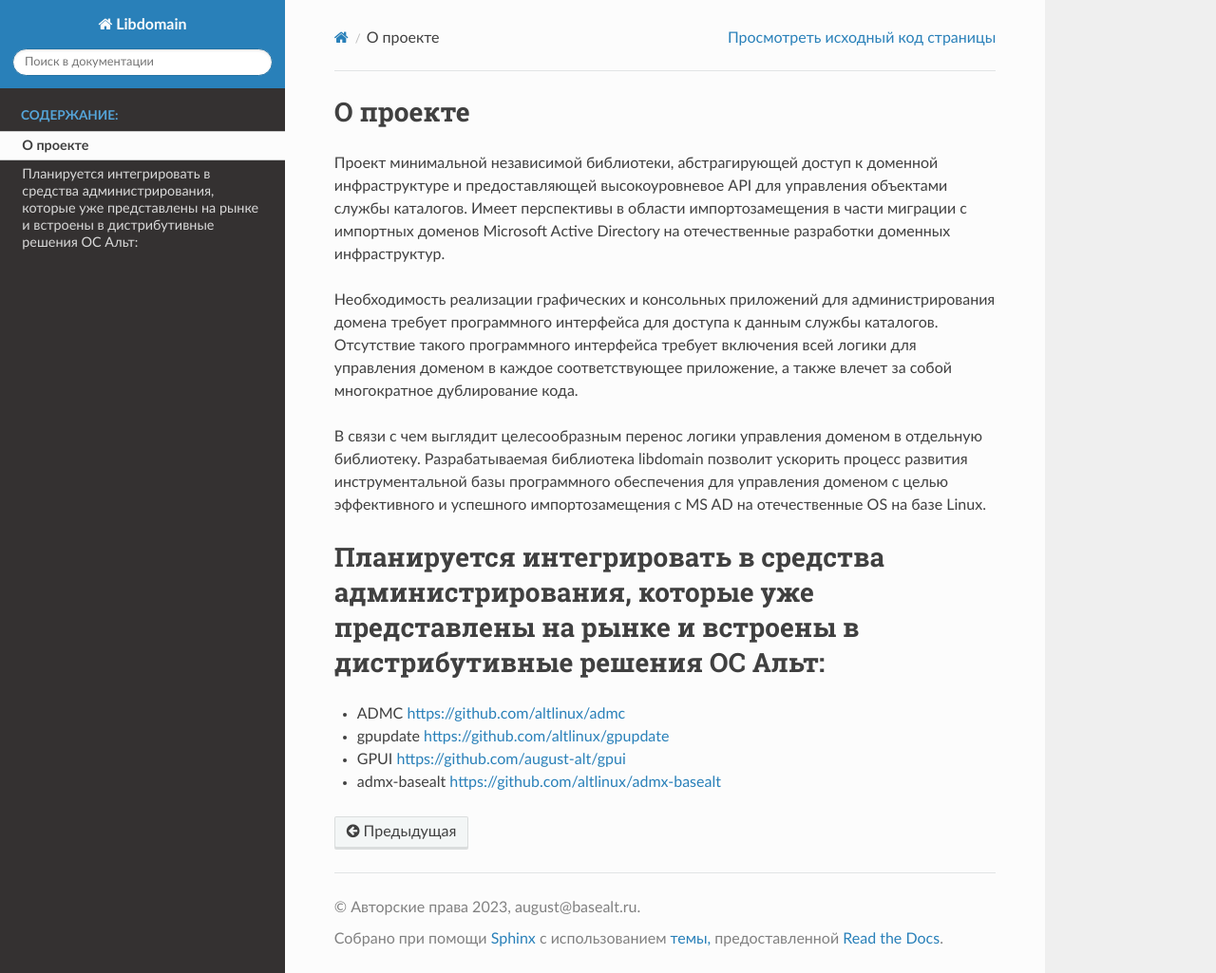
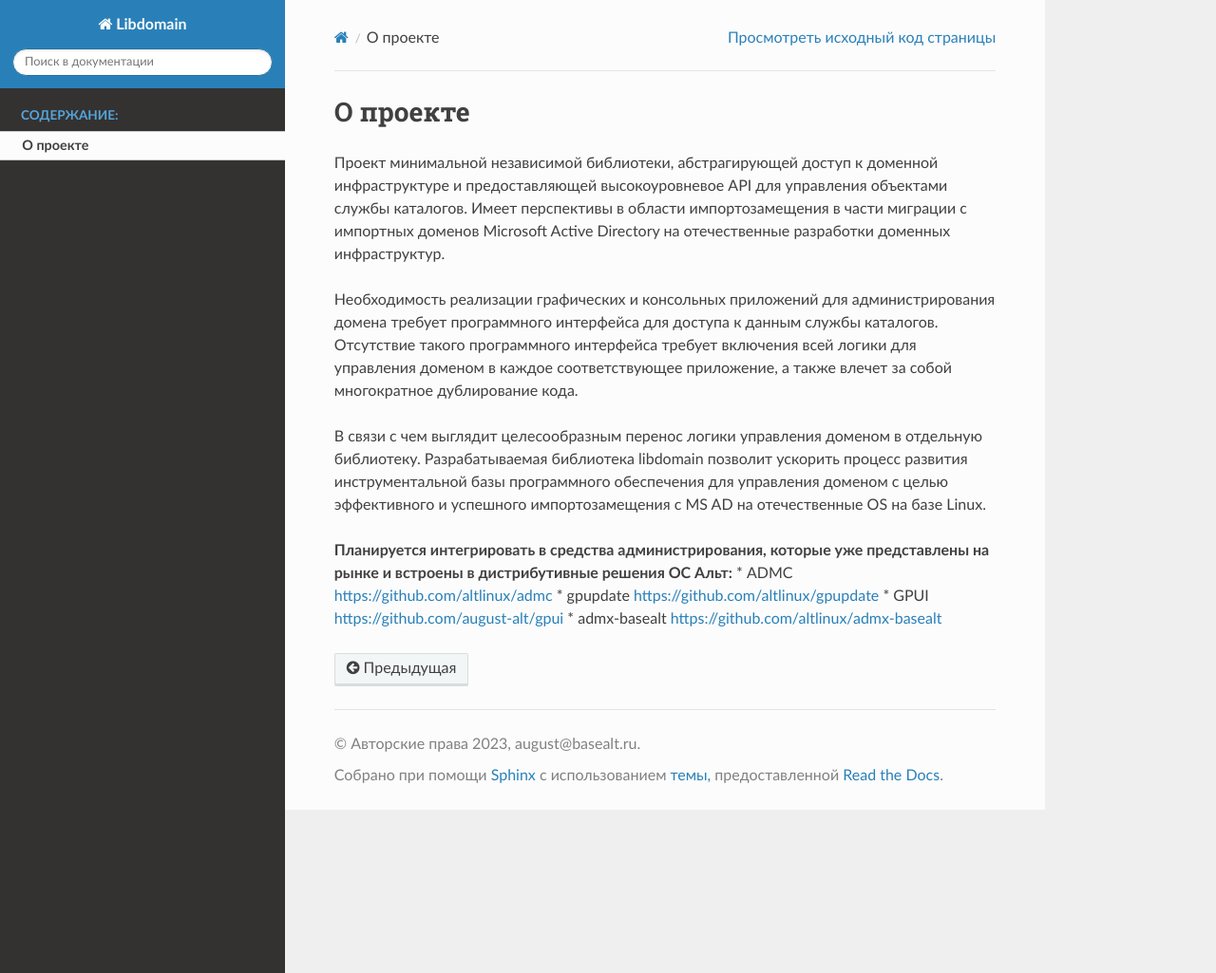
Before and after one commit to august-alt/libdomain-webpage, a Sphinx documentation site: the page built from source/project.rst, in a window 1280 px wide and 1025 px high. Shown: the whole window at 95% size. Built offline with Sphinx 7.4.7 and the Read the Docs theme 2.0.0, drawn with Linux system fonts in a browser that asks for light colours.

Commit message:
fix: fix headers in project.rst

```diff
--- a/source/project.rst
+++ b/source/project.rst
@@ -10,8 +10,7 @@
 В связи с чем выглядит целесообразным перенос логики управления доменом в отдельную библиотеку.
 Разрабатываемая библиотека libdomain позволит ускорить процесс развития инструментальной базы программного обеспечения для управления доменом с целью эффективного и успешного импортозамещения с MS AD на отечественные OS на базе Linux.
 
-Планируется интегрировать в средства администрирования, которые уже представлены на рынке и встроены в дистрибутивные решения ОС Альт:
-=====================================
+**Планируется интегрировать в средства администрирования, которые уже представлены на рынке и встроены в дистрибутивные решения ОС Альт:**
 * ADMC https://github.com/altlinux/admc
 * gpupdate https://github.com/altlinux/gpupdate
 * GPUI https://github.com/august-alt/gpui
```
